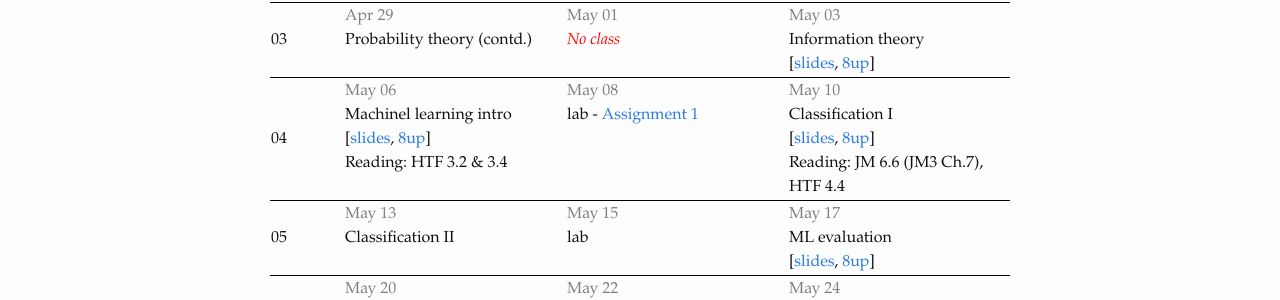
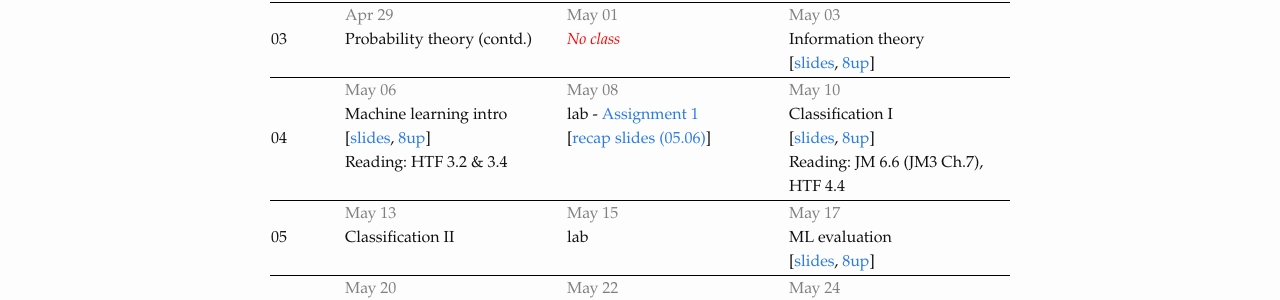
Before and after one commit to snlp2019/snlp2019.github.io, a Jekyll site: the page built from schedule.md, in a window 1280 px wide. Shown: the part 428-728 px from the top of the page. Built offline with Jekyll 4.4.1, drawn with Linux system fonts in a browser that asks for light colours.

Commit message:
Add a1 recap slides

```diff
--- a/_data/schedule.yml
+++ b/_data/schedule.yml
@@ -36,13 +36,15 @@
 - week: "04"
   dates:
     May 06:
-      topic: Machinel learning intro
+      topic: Machine learning intro
       reading: HTF 3.2 & 3.4
       links:
         slides: slides/ml-intro.pdf
         8up: slides/ml-intro-handout.pdf
     May 08:
       topic: lab - <a href="https://snlp2019.github.io/a1/">Assignment 1</a>
+      links:
+        recap slides (05.06): slides/a1_recap.pdf
     May 10:
       topic: Classification I
       reading: JM 6.6 (JM3 Ch.7), HTF 4.4
```
Also changed, not shown: 1 other file.
